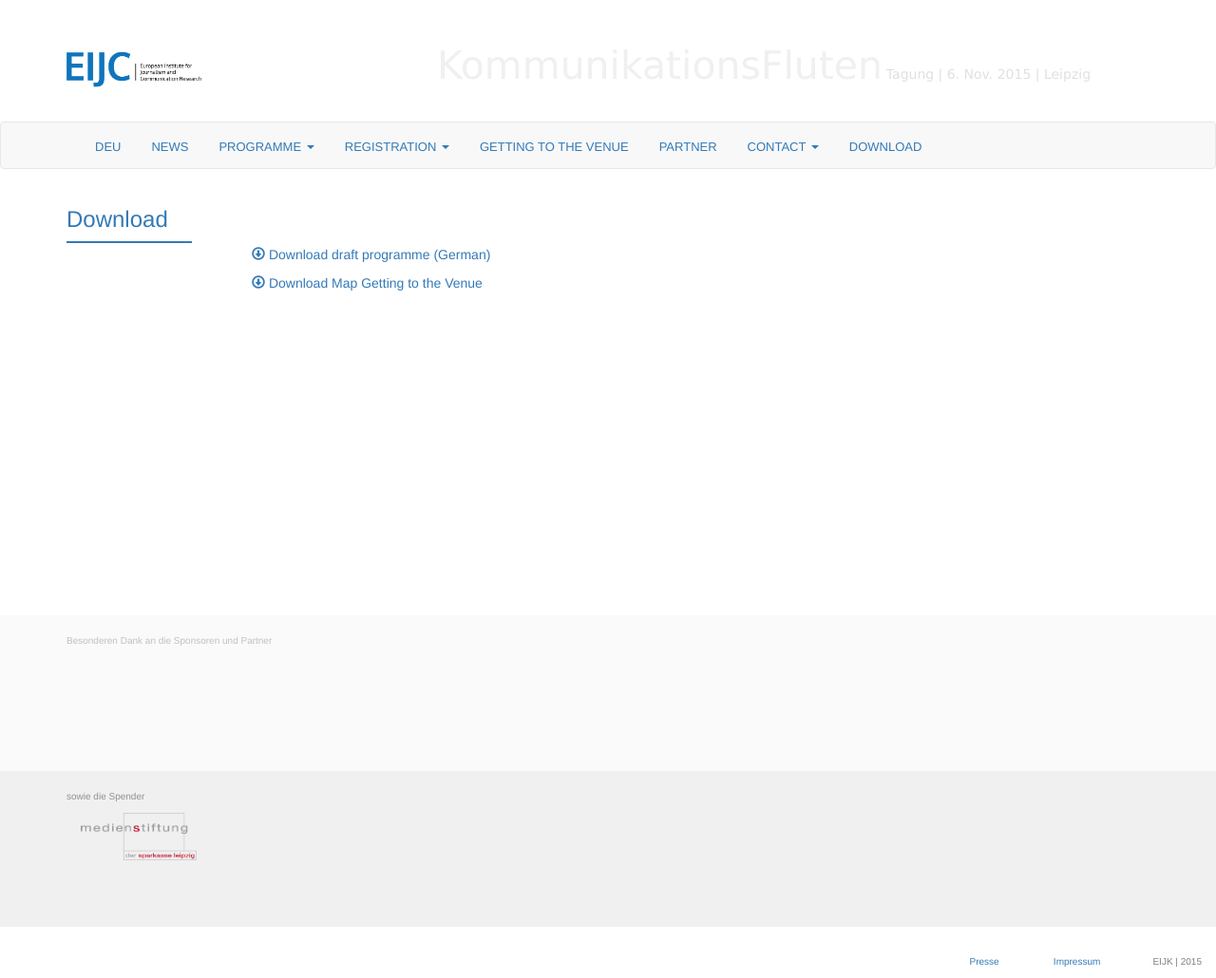
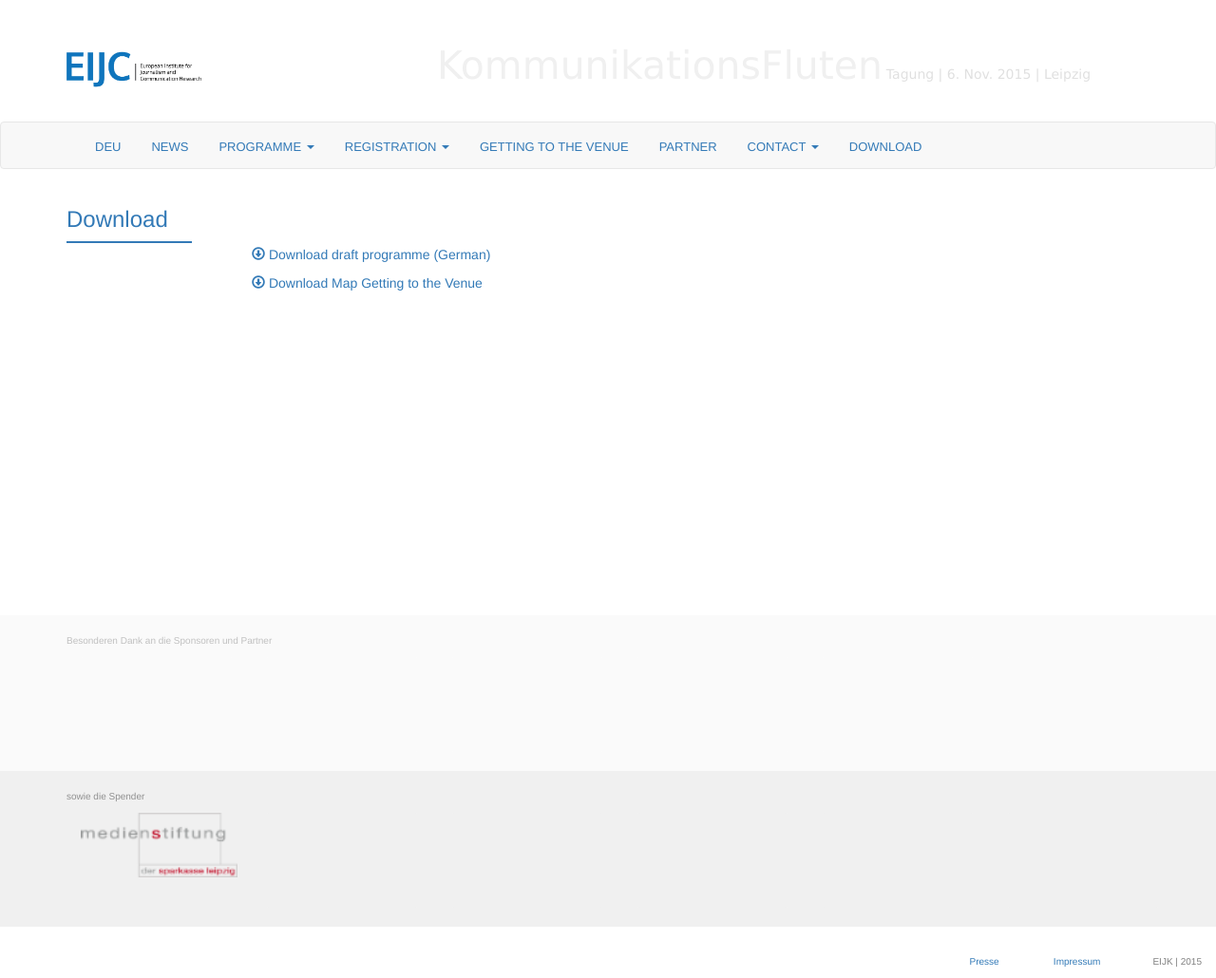
Before and after one commit to susedev/test, a Jekyll site: the page built from download.html, in a window 1280 px wide. Shown: the whole page at 95% size. Built offline with Jekyll 4.4.1, drawn with Linux system fonts in a browser that asks for light colours; nearby versions of some CDN libraries.

Commit message:
Update page.html

```diff
--- a/_layouts/page.html
+++ b/_layouts/page.html
@@ -66,7 +66,7 @@ layout: base
       <div class="container" style="align:center">
         <div class="row">
           <div class="col-md-2">
-               <img style="max-width: 100%; max-height: 100%; border:0px;" alt="Medienstiftung der Sparkasse Leipzig" src="{{ site.base_url }}/media/logo-med-web.png"></img>
+               <img style="width: 100%; height: 100%; border:0px;" alt="Medienstiftung der Sparkasse Leipzig" src="{{ site.base_url }}/media/logo-med-web.png"></img>
           </div>
           <div class="col-md-2">
                 <p><a class="thumbnail" style="background-color:#F0F0F0; width: 160px; height: 100px; border:0px;">
```
